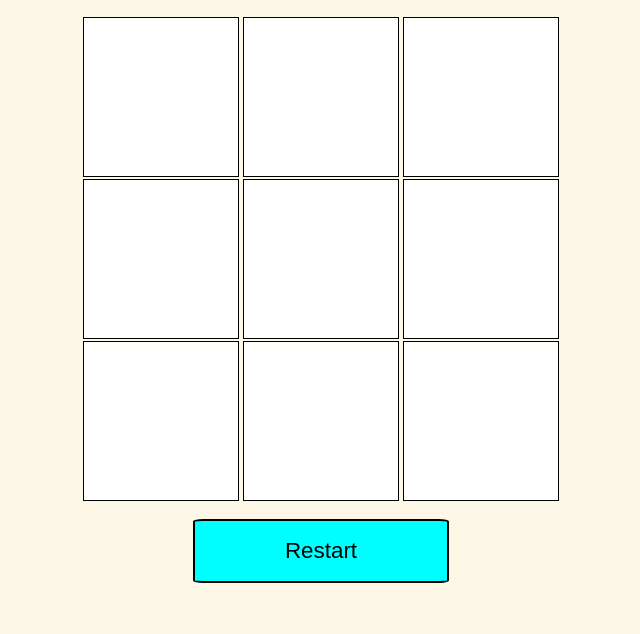
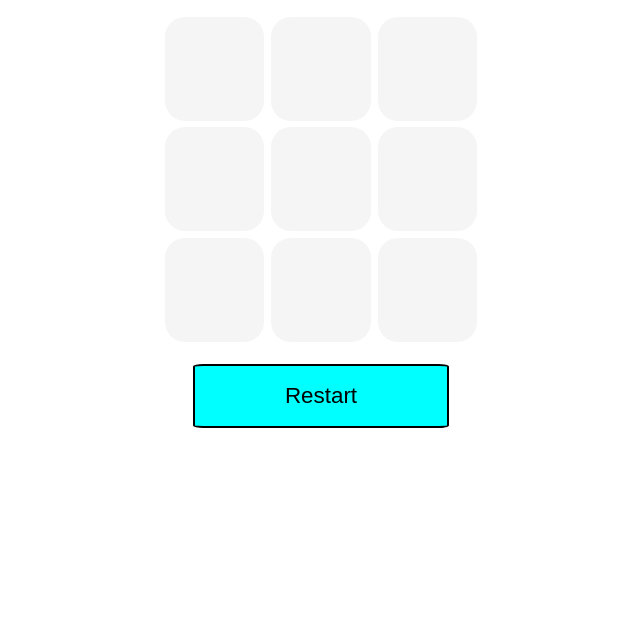
Before and after one commit to KamilKhxn/Tic-Tac-Toe, a plain HTML site: page index.html in a window 1280 px wide. Shown: the part 166-800 px from the top of the page, without its empty margins (319-959 px from the left). Drawn offline with Linux system fonts and the light colour scheme.

Commit message:
update UI and transitions

```diff
--- a/script.js
+++ b/script.js
@@ -1,9 +1,8 @@
 let divPressed = undefined;
-let playerTurn = 0;
+let playerTurn = 0; // might not use
 
-const main = () => {
+const gameControl = () => { // maybe turn this into module
 
-    const btn = document.querySelector('.restart')
     document.querySelectorAll('.gameSquare').forEach(item => {
         item.addEventListener('click', () => {
             // run player and determine which div was pressed
@@ -23,10 +22,13 @@ const main = () => {
         })
     })
 
+    const btn = document.querySelector('.restart') // restart button
     btn.addEventListener('click', () => {
-        console.log(gameBoard.gameArr);
-        gameBoard.addCharacter;
-        playerTurn++;
+        //gameBoard.clear  ---- clearing and resetting all data -- 'x' and 'o' in browser, array with elements in them
+        // displayController -- back to og message
+        // clear player arrays
+
+        // console.log(gameBoard.gameArr);
         // console.log(gameBoard.checkWinner);
     });
     // create a counter to determine whose turn it is where it is restricted by the numbdr of divs or if somebody wins
@@ -83,15 +85,11 @@ const gameBoard = (()/*divPressed  ,playerTurn*/ => {
     function checkWinner() {
         // TODO
         // create an array which tracks 'x' and 'o' locations => then use switch case to determine winning cases
+        // switch case for all winning situations and defualt would be a draw
     }
 
 
-    //event listner for all divs => .forEach
 
-    // get the id of the div clicked
-
-    // in the array add an 'x' or 'o' to the corespondiing id index
-    //interact with dom and add 'x' or 'o' onto div so person can see
     // function to check if there is a winner
 
     return { gameArr, addCharacter, checkWinner, };
@@ -99,6 +97,8 @@ const gameBoard = (()/*divPressed  ,playerTurn*/ => {
 
 //module
 const displayController = (() => {
+    // TODO
+
     return {
 
     };
@@ -116,4 +116,4 @@ const displayController = (() => {
 
 
 
-main();
+gameControl();
--- a/styles.css
+++ b/styles.css
@@ -1,6 +1,6 @@
 *{
-background-color: #FCF7E7;
-color: #CE4E41;
+background-color: #FFFFFF;
+color: rgba(0, 0, 0, 0.657);
 font-size: 2rem;
 }
 /* .screen{
@@ -27,25 +27,40 @@ font-size: 2rem;
     /* background-color: black; */
     /* border: 3px solid black; */
     /* margin-left: 10rem; */
-    width: 15rem;
-    height: 15rem;
+    width: 10rem;
+    height: 13rem;
     display: flex;
     flex-wrap: wrap;
     justify-content: space-around;
 }
+/* add transitions => when hover over a square no matter what */
 .gameSquare{
-    border: solid 1px black;
+    /* border: solid 1px black; */
     /* height: 5rem;
     width: 5rem; */
-    flex: 0 0 32%;
-    height: 156px;
+    flex: 0 0 31%;
+    /* height: 156px; */
+    /* height: 88px; */
+    height: 2.9rem;
+    /* width: 100px; */
     margin-bottom: 2px;
-    background-color: white;
+    background-color: #f5f5f5;
     font-size: 4rem;
     text-align: center;
-    padding-bottom: 2px;
-    font-size: 4rem;
-    color: #CE4E41;
+    padding-top: 11px;
+    font-size: 2rem;
+    color: rgba(0, 0, 0, 0.657);
+    border-radius: 20px;
+    /* font-family: tropical-asian; */
+    transition-property: all;
+    transition-duration: 200ms;
+
+}
+.gameSquare:hover{
+    background-color: rgb(233, 233, 233);
+    transform: scale(1.05);
+    box-shadow: 0 0 10px 2px rgba(0, 0, 0, 0.096);
+
 
 }
 .restart{
```
